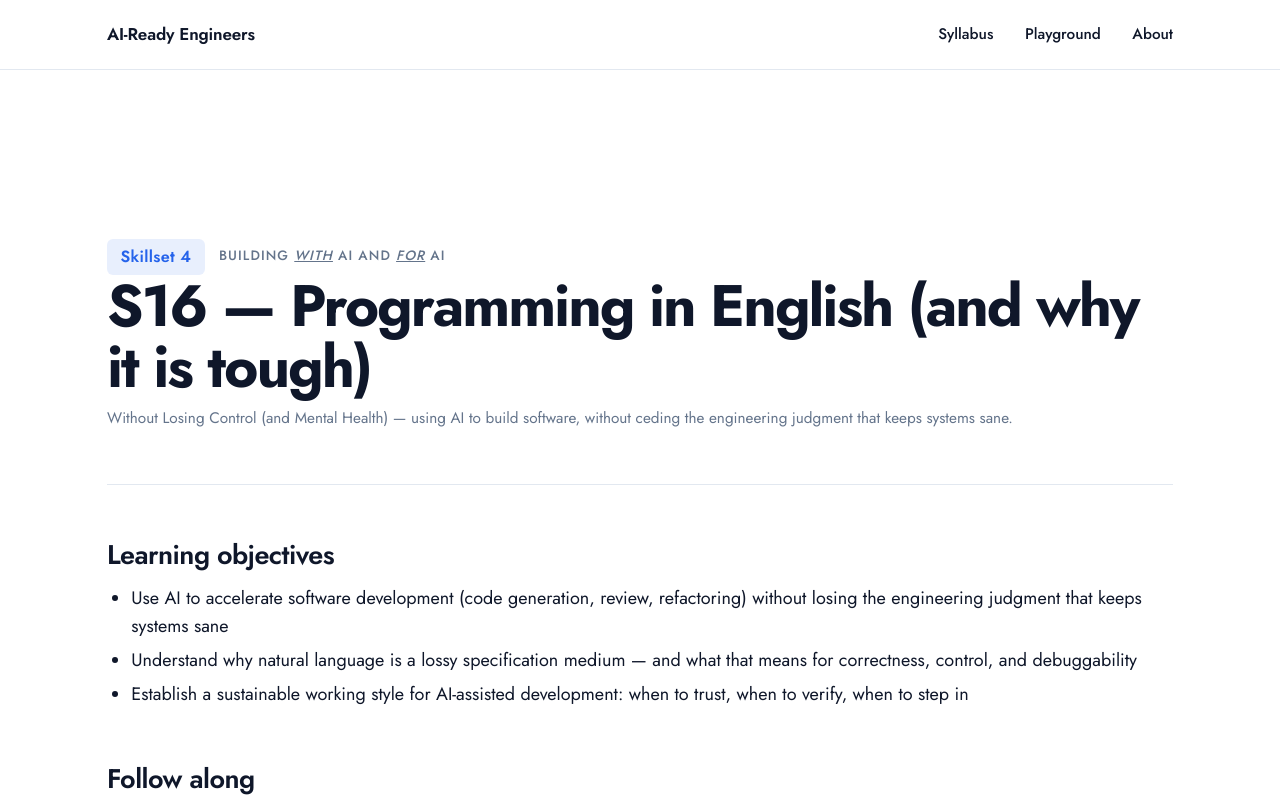
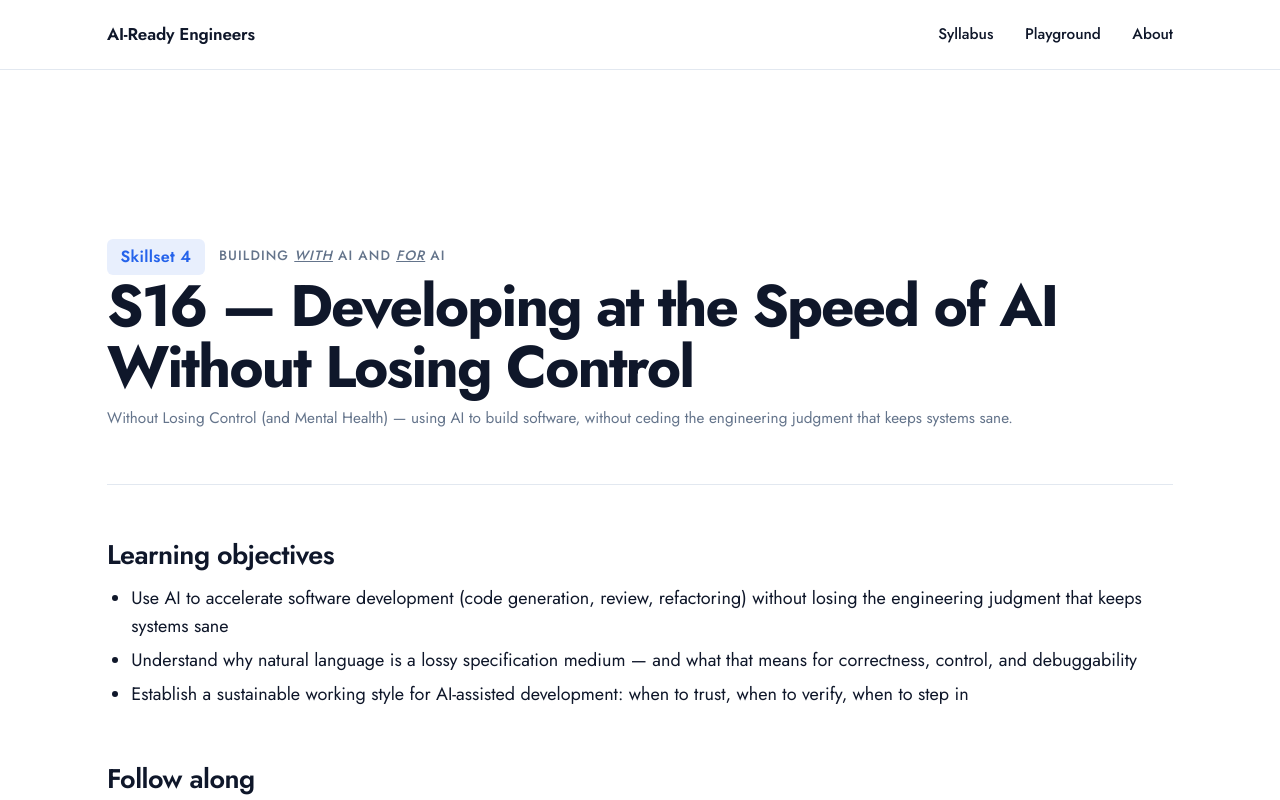
Before and after one commit to reliableai/ai-ready, a plain HTML site: page labs/13_programming_in_english/session16_index.html in a window 1280 px wide. Shown: the top 800 px of the page. Drawn offline with Linux system fonts and the light colour scheme.

Commit message:
Rename S16 to 'Developing at the Speed of AI Without Losing Control'

```diff
--- a/labs/13_programming_in_english/session16_index.html
+++ b/labs/13_programming_in_english/session16_index.html
@@ -3,7 +3,7 @@
 <head>
 <meta charset="UTF-8">
 <meta name="viewport" content="width=device-width, initial-scale=1.0">
-<title>S16 — Programming in English (and why it is tough) — AI-Ready Engineers</title>
+<title>S16 — Developing at the Speed of AI Without Losing Control — AI-Ready Engineers</title>
 <link rel="stylesheet" href="../../style.css">
 </head>
 <body>
@@ -22,7 +22,7 @@
 <main>
   <section class="hero">
     <p class="hero-meta"><span class="phase phase-4">Skillset 4</span> Building <u><em>with</em></u> AI and <u><em>for</em></u> AI</p>
-    <h1>S16 — Programming in English (and why it is tough)</h1>
+    <h1>S16 — Developing at the Speed of AI Without Losing Control</h1>
     <p class="subtitle">Without Losing Control (and Mental Health) — using AI to build software, without ceding the engineering judgment that keeps systems sane.</p>
   </section>
 
```
Also changed, not shown: index.html (+1 -1 lines), 1 other file.
